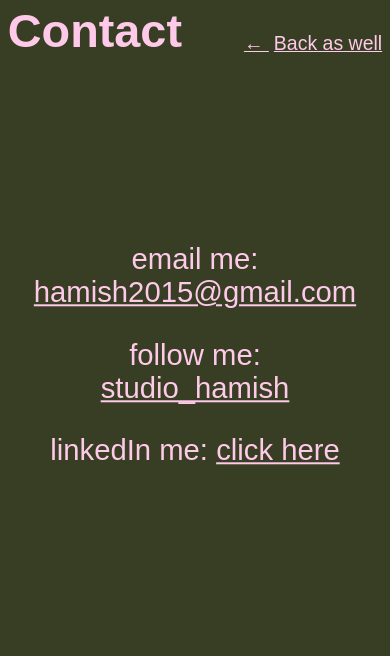
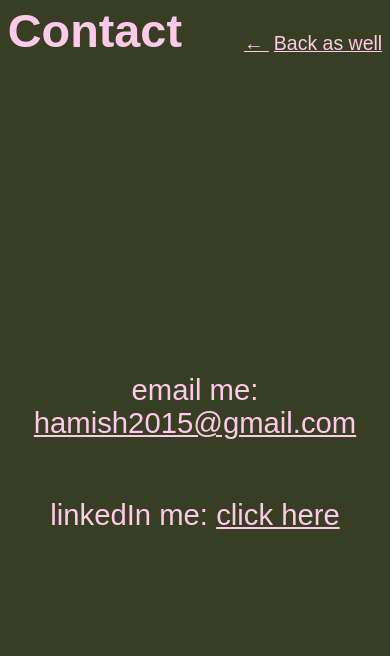
Before and after one commit to hamishmcgregor3/hamishmcgregor3.github.io, a website: page pages/contact/index.html in a window 390 px wide. Drawn offline with Linux system fonts and the light colour scheme; a web font is replaced by a local one.

Commit message:
styling + update to hide portfolio (for now)

```diff
--- a/pages/about/about-styles.css
+++ b/pages/about/about-styles.css
@@ -54,6 +54,9 @@ a {
   position: relative;
   font-size: 3vmax;
   padding: 2vw;
+  margin-top: 20px;
+  margin-left: 40px;
+  margin-right: 40px;
 }
 
 .name {
--- a/pages/contact/contact-styles.css
+++ b/pages/contact/contact-styles.css
@@ -3,18 +3,14 @@
 html,
 body {
   margin: 0;
+  display: flex;
+  flex-direction: column;
   height: 100vh;
   background-color: #373E23;
-  cursor: url('/images/cursor.png'),auto;
-}
-
-.page-container {
-  height: 50vh;
-  position: relative;
+  cursor: url('/images/cursor.png'), auto;
   font-family: "forma-djr-deck", sans-serif;
   font-weight: 500;
   color: #ffcae9;
-  background-color: #373E23;
   overflow-y: hidden;
 }
 
@@ -22,7 +18,7 @@ body {
 
 .title-container {
   padding: 2vw;
-  display: flex; /* Use flexbox layout */
+  display: flex;
   justify-content: space-between;
   font-family: "forma-djr-deck", sans-serif;
   color: #ffcae9;
@@ -55,55 +51,39 @@ a {
 /* ---------------- CONTENT STYLING ---------------- */
 
 .text-container {
-  position: absolute;
-  top: 50%;
-  transform: translate(0%, -50%);
-  font-size: 5vmin;
-  text-align: left;
-  padding-top: 2vw;
-  padding-left: 2vw;
-}
-
-
-.content-container {
-  position: relative;
-  margin-top: 2vh;
-}
-
-.email-me p,
-.email-me a {
-  display: inline;
+  text-align: center;
+  font-size: 6vmin;
+  display: flex;
+  flex: 1; /* This makes it take up the remaining space */
+  flex-direction: column;
+  justify-content: center; /* Centers content vertically within the remaining space */
 }
 
 /* MEDIA QUERIES */
 
 @media (max-width: 640px) {
   .text-container {
-    top: 50%;
-    left: 50%;
-    transform: translate(-50%, -50%);
-    text-align: center;
-    padding-left: 0vw;
     font-size: 7.5vmin;
-  }
-  .page-container {
-    height: 70vh;
   }
 }
 
 /* ---------------- SCROLL BAR ---------------- */
 
 ::-webkit-scrollbar {
-  width: 4px; /* Width of the entire scrollbar */
-  height: 4px; /* Height of the entire scrollbar (for horizontal scrollbar) */
+  width: 4px;
+  /* Width of the entire scrollbar */
+  height: 4px;
+  /* Height of the entire scrollbar (for horizontal scrollbar) */
 }
 
 ::-webkit-scrollbar-track {
   background: #373E23;
-  border-radius: 15px; /* Rounded corners of the scrollbar track */
+  border-radius: 15px;
+  /* Rounded corners of the scrollbar track */
 }
 
 ::-webkit-scrollbar-thumb {
   background: #ffcae9;
-  border-radius: 15px; /* Rounded corners of the scrollbar thumb */
+  border-radius: 15px;
+  /* Rounded corners of the scrollbar thumb */
 }
--- a/pages/contact/index.html
+++ b/pages/contact/index.html
@@ -1,5 +1,6 @@
 <!DOCTYPE html>
 <html lang="en">
+
 <head>
   <meta charset="UTF-8" />
   <meta name="viewport" content="width=device-width, initial-scale=1.0" />
@@ -7,6 +8,7 @@
   <link rel="stylesheet" href="/pages/contact/contact-styles.css" />
   <link rel="stylesheet" href="https://use.typekit.net/oyu8gag.css" />
 </head>
+
 <body>
   <div class="title-container">
     <div class="title">Contact</div>
@@ -15,35 +17,28 @@
       <span class="back-text">Back as well</span>
     </a>
   </div>
-    <div class="page-container">
   <div class="text-container">
-        <div class="content-container">
     <div class="email-me">
       <p>
         email me:
         <a href="mailto:hamish2015@gmail.com"> hamish2015@gmail.com </a>
       </p>
     </div>
-          <div class="follow-me">
+    <!-- <div class="follow-me">
             <p>
               follow me:
               <a href="https://www.instagram.com/studio_hamish/" target="_blank"
                 >studio_hamish</a
               >
             </p>
-          </div>
+          </div> -->
     <div class="linkedIn-me">
       <p>
         linkedIn me:
-              <a
-                href="https://www.linkedin.com/in/hamish-mcgregor/"
-                target="_blank"
-                >click here</a
-              >
+        <a href="https://www.linkedin.com/in/hamish-mcgregor/" target="_blank">click here</a>
       </p>
     </div>
   </div>
-      </div>
-    </div>
 </body>
+
 </html>
--- a/pages/menu/menu-styles.css
+++ b/pages/menu/menu-styles.css
@@ -12,7 +12,8 @@ body, html {
 
 .grid-container {
   display: grid;
-  grid-template-rows: repeat(4, 1fr);
+  /* grid-template-rows: repeat(4, 1fr);  */
+  grid-template-rows: repeat(3, 1fr);
   height: 100%;
   overflow-x: hidden;
 }
```
Also changed, not shown: pages/cv/cv-styles.css (+7 -3 lines), pages/menu/index.html (+2 -2 lines). Lines whose indentation alone changed are shown as unchanged.
